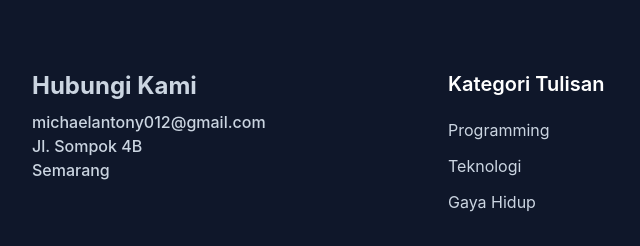
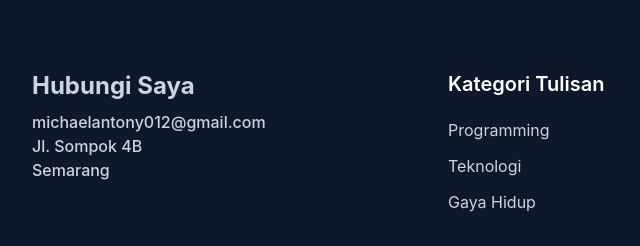
Before and after one commit to michaelantony012/michaelantony-profile, a website: page index.html in a window 1280 px wide. Shown: the part 4895-5141 px from the top of the page, 0-640 px from the left. Drawn offline with Linux system fonts and the light colour scheme.

Commit message:
new commit

```diff
--- a/index.html
+++ b/index.html
@@ -363,8 +363,8 @@
       <div class="container">
         <div class="flex flex-wrap">
           <div class="mb-12 w-full px-4 font-medium text-slate-300 md:w-1/3">
-            <!-- <h2 class="mb-5 text-4xl font-bold text-white">WPU</h2> -->
-            <h3 class="mb-2 text-2xl font-bold">Hubungi Kami</h3>
+            <!-- <h2 class="mb-5 text-4xl font-bold text-white"></h2> -->
+            <h3 class="mb-2 text-2xl font-bold">Hubungi Saya</h3>
             <p>michaelantony012@gmail.com</p>
             <p>Jl. Sompok 4B</p>
             <p>Semarang</p>
```
